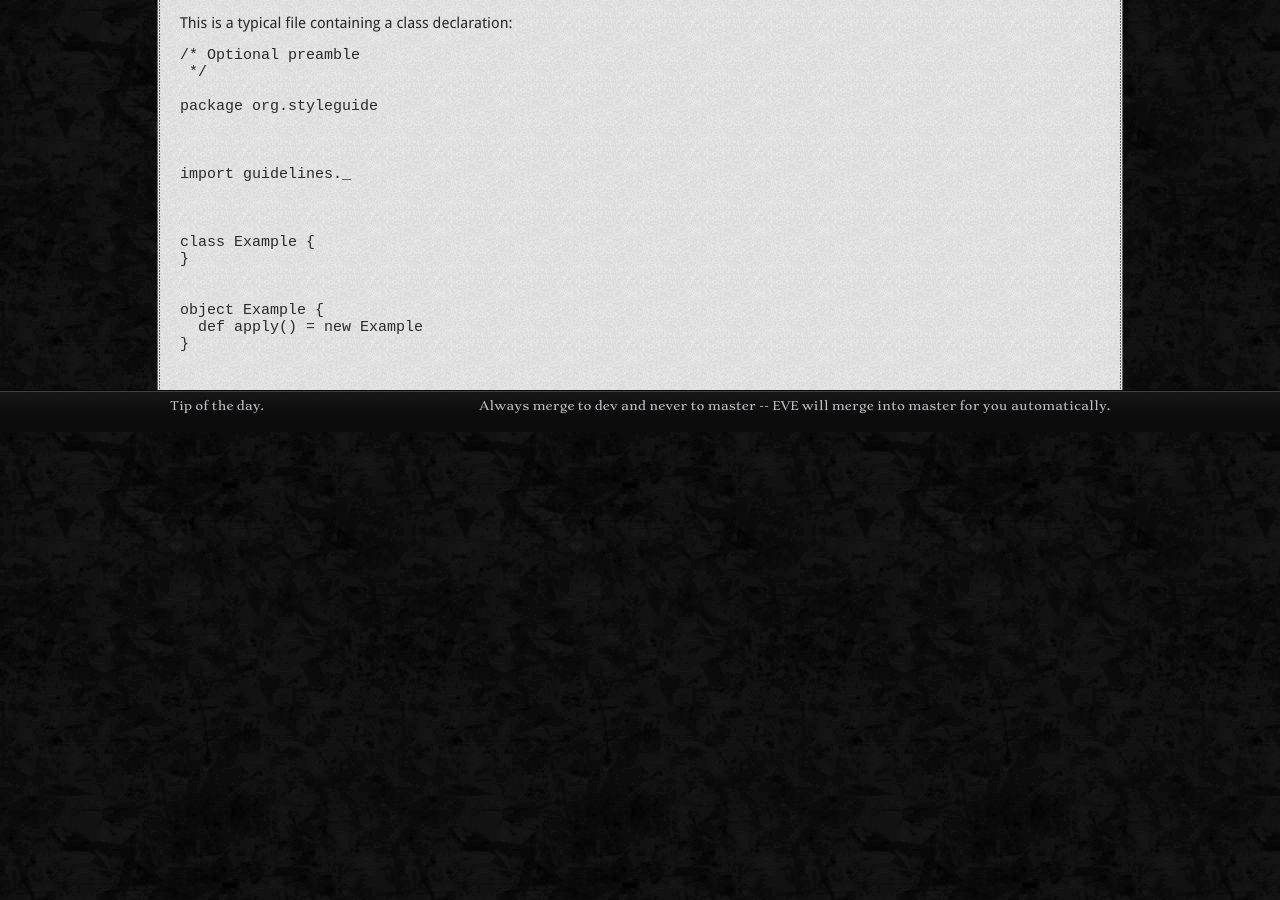
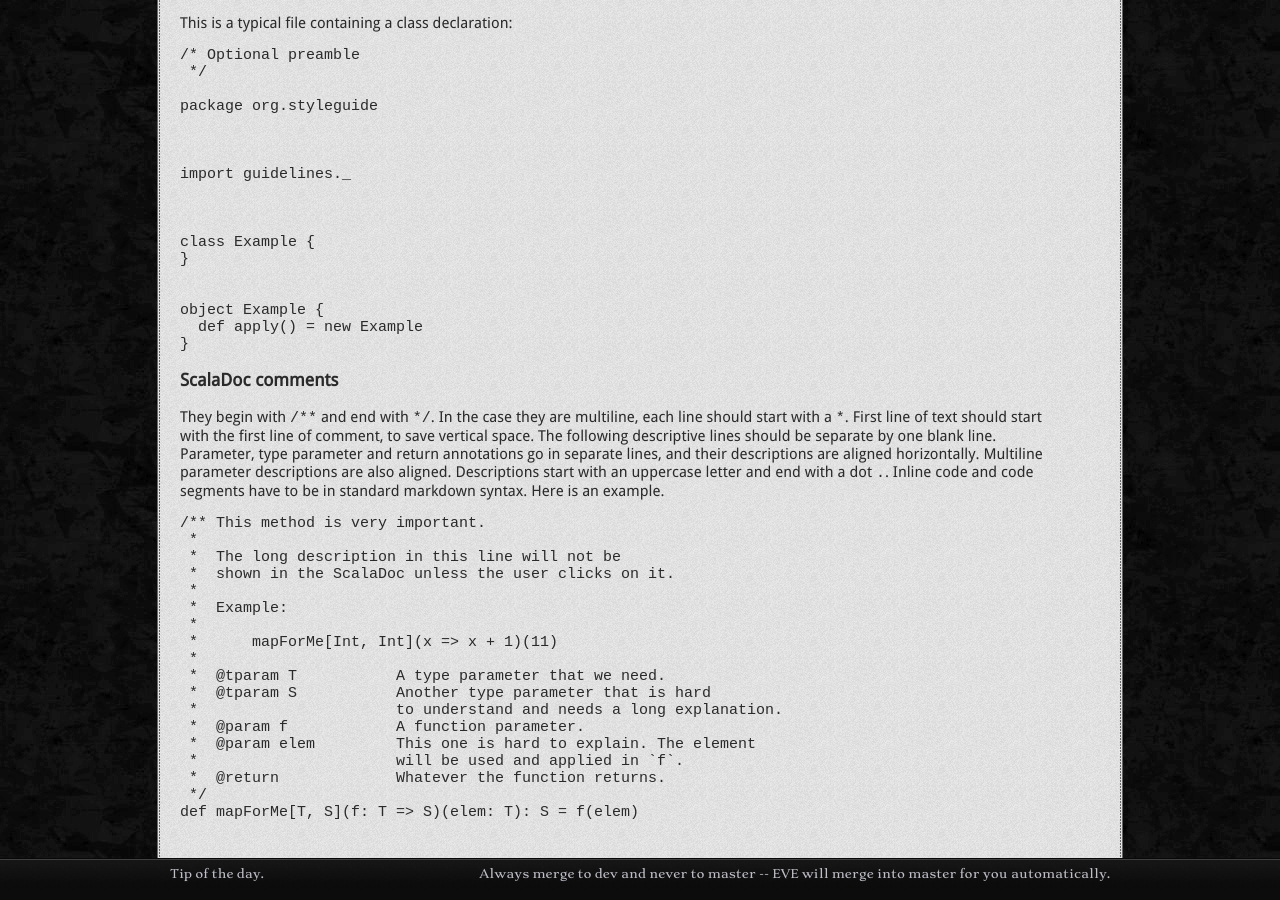
Before and after one commit to storm-enroute/storm-enroute.github.io, a Jekyll site: the page built from home/styleguide.md, in a window 1280 px wide and 900 px high, scrolled down 816 px. Built offline with Jekyll 4.4.1, drawn with Linux system fonts in a browser that asks for light colours; before the commit the page ends 1248 px from its top, so only the background shows below that.

Commit message:
Update styleguide.md

```diff
--- a/home/styleguide.md
+++ b/home/styleguide.md
@@ -69,3 +69,36 @@ This is a typical file containing a class declaration:
     object Example {
       def apply() = new Example
     }
+
+
+### ScalaDoc comments
+
+They begin with `/**` and end with `*/`.
+In the case they are multiline, each line should start with a `*`.
+First line of text should start with the first line of comment, to save vertical space.
+The following descriptive lines should be separate by one blank line.
+Parameter, type parameter and return annotations go in separate lines,
+and their descriptions are aligned horizontally.
+Multiline parameter descriptions are also aligned.
+Descriptions start with an uppercase letter and end with a dot `.`.
+Inline code and code segments have to be in standard markdown syntax.
+Here is an example.
+
+    /** This method is very important.
+     *
+     *  The long description in this line will not be
+     *  shown in the ScalaDoc unless the user clicks on it.
+     *
+     *  Example:
+     *
+     *      mapForMe[Int, Int](x => x + 1)(11)
+     *
+     *  @tparam T           A type parameter that we need.
+     *  @tparam S           Another type parameter that is hard
+     *                      to understand and needs a long explanation.
+     *  @param f            A function parameter.
+     *  @param elem         This one is hard to explain. The element
+     *                      will be used and applied in `f`.
+     *  @return             Whatever the function returns.
+     */
+    def mapForMe[T, S](f: T => S)(elem: T): S = f(elem)
```
